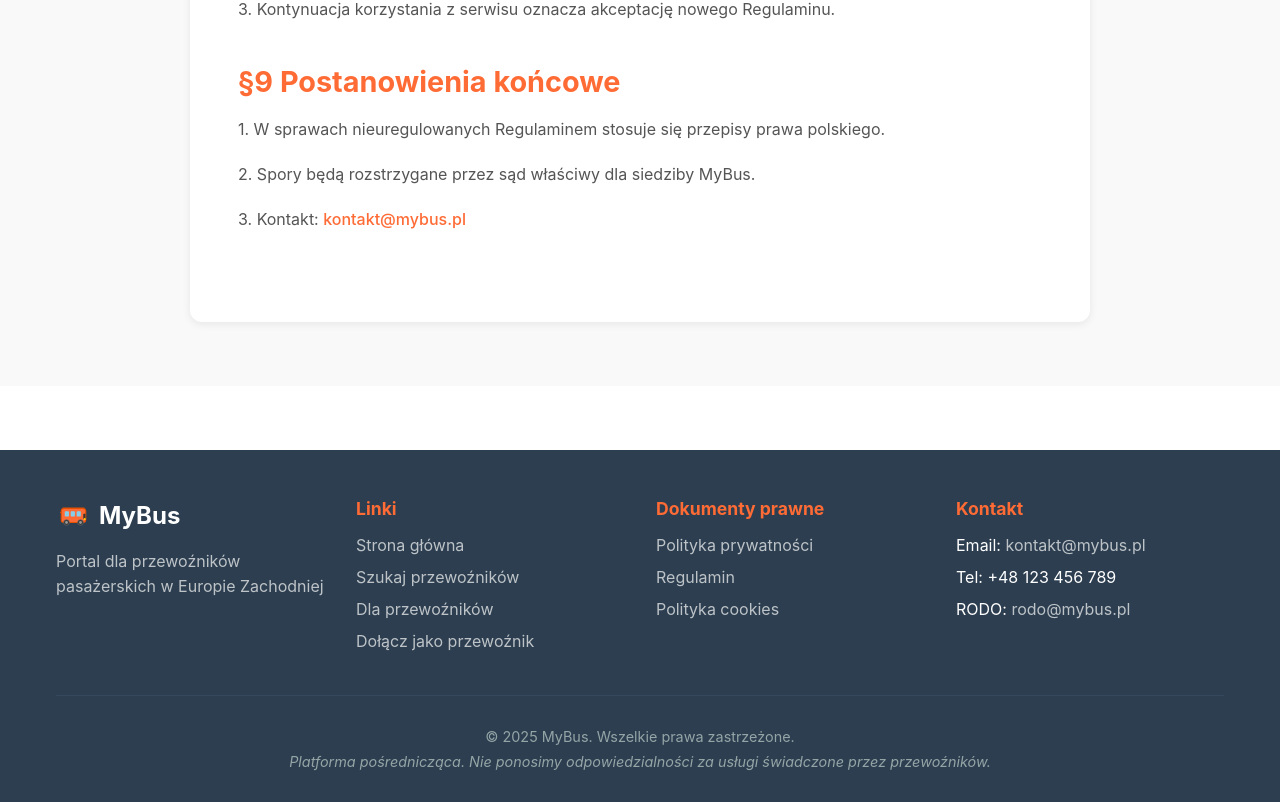
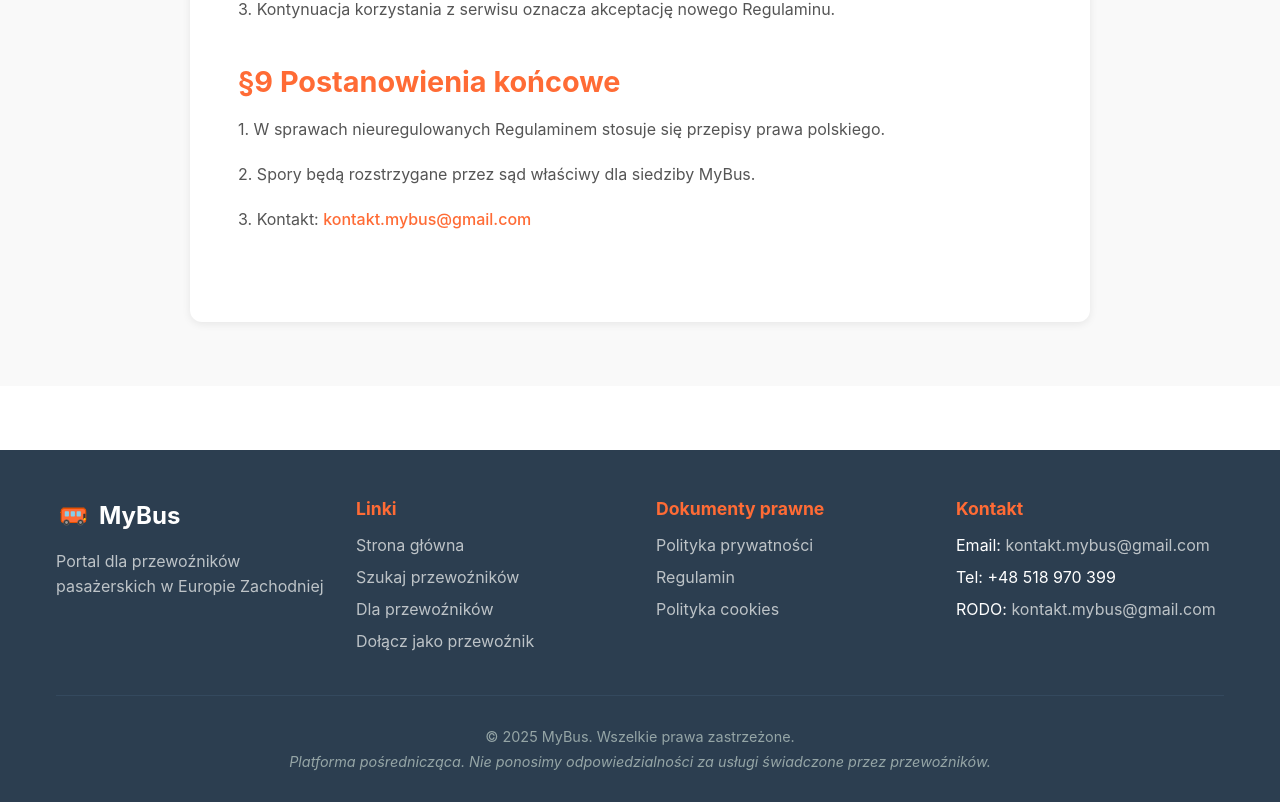
Before and after one commit to sebastianworkvia-ux/mybus-portal, a React (Vite) app in the folder frontend/: page /terms in a window 1280 px wide. Shown: the part 2068-2870 px from the top of the page. Built offline with nearby package versions, Linux system fonts and the light colour scheme; no server answers.

Commit message:
Aktualizacja danych kontaktowych: email kontakt.mybus@gmail.com, telefon +48518970399

```diff
--- a/frontend/src/components/Footer.jsx
+++ b/frontend/src/components/Footer.jsx
@@ -37,9 +37,9 @@ export default function Footer() {
           <div className="footer-section">
             <h4>Kontakt</h4>
             <ul>
-              <li>Email: <a href="mailto:kontakt@mybus.pl">kontakt@mybus.pl</a></li>
-              <li>Tel: +48 123 456 789</li>
-              <li>RODO: <a href="mailto:rodo@mybus.pl">rodo@mybus.pl</a></li>
+              <li>Email: <a href="mailto:kontakt.mybus@gmail.com">kontakt.mybus@gmail.com</a></li>
+              <li>Tel: +48 518 970 399</li>
+              <li>RODO: <a href="mailto:kontakt.mybus@gmail.com">kontakt.mybus@gmail.com</a></li>
             </ul>
           </div>
         </div>
--- a/frontend/src/pages/DashboardPage.jsx
+++ b/frontend/src/pages/DashboardPage.jsx
@@ -71,7 +71,7 @@ export default function DashboardPage() {
             <div className="upgrade-notice">
               <p><strong>💡 Przejdź na Premium!</strong></p>
               <p>Dodaj logo swojej firmy i wyświetlaj się wyżej w wynikach wyszukiwania.</p>
-              <a href="mailto:kontakt@mybus.pl?subject=Upgrade do Premium" className="btn-upgrade-small">
+              <a href="mailto:kontakt.mybus@gmail.com?subject=Upgrade do Premium" className="btn-upgrade-small">
                 ⭐ Przejdź na Premium
               </a>
             </div>
--- a/frontend/src/pages/ForCarriersPage.jsx
+++ b/frontend/src/pages/ForCarriersPage.jsx
@@ -323,7 +323,7 @@ export default function ForCarriersPage() {
               Załóż darmowe konto teraz →
             </Link>
             <p className="cta-subtext">
-              Pytania? Napisz do nas: <a href="mailto:kontakt@mybus.pl">kontakt@mybus.pl</a>
+              Pytania? Napisz do nas: <a href="mailto:kontakt.mybus@gmail.com">kontakt.mybus@gmail.com</a>
             </p>
           </div>
         </div>
--- a/frontend/src/pages/PrivacyPolicyPage.jsx
+++ b/frontend/src/pages/PrivacyPolicyPage.jsx
@@ -10,7 +10,7 @@ export default function PrivacyPolicyPage() {
         <section>
           <h2>1. Administrator Danych</h2>
           <p>
-            Administratorem danych osobowych jest MyBus. Kontakt: kontakt@mybus.pl
+            Administratorem danych osobowych jest MyBus. Kontakt: kontakt.mybus@gmail.com
           </p>
         </section>
 
--- a/frontend/src/pages/TermsPage.jsx
+++ b/frontend/src/pages/TermsPage.jsx
@@ -128,7 +128,7 @@ export default function TermsPage() {
             2. Spory będą rozstrzygane przez sąd właściwy dla siedziby MyBus.
           </p>
           <p>
-            3. Kontakt: <a href="mailto:kontakt@mybus.pl">kontakt@mybus.pl</a>
+            3. Kontakt: <a href="mailto:kontakt.mybus@gmail.com">kontakt.mybus@gmail.com</a>
           </p>
         </section>
       </div>
```
